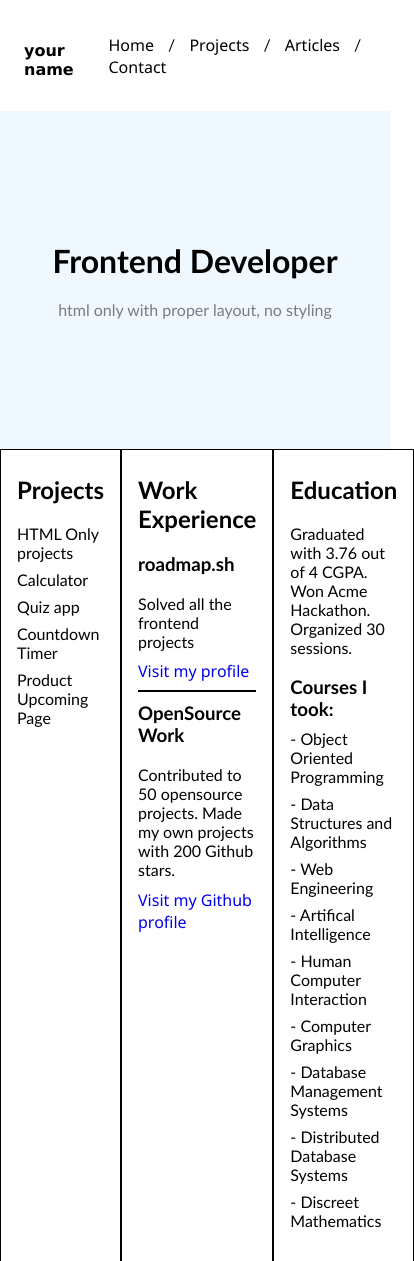
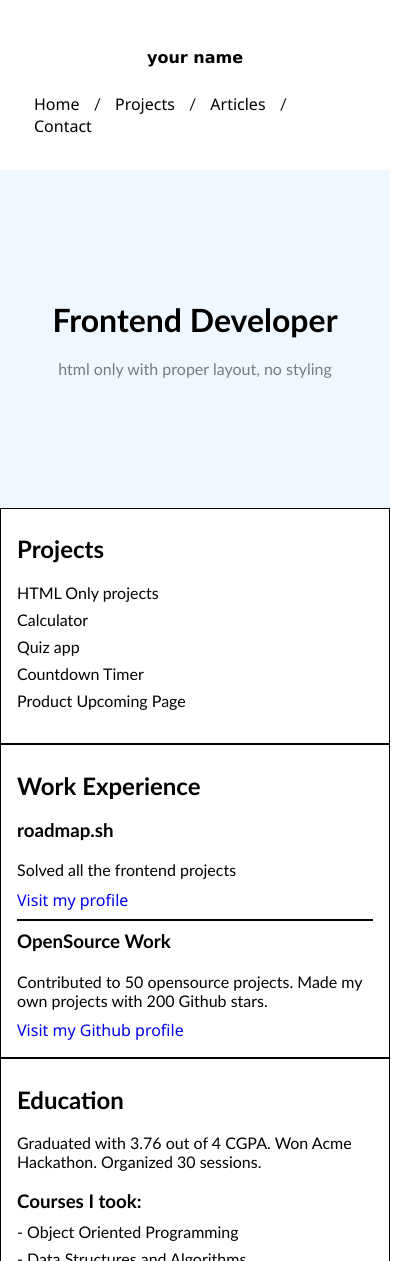
Before and after one commit to prakash2077/basic-html-website, a plain HTML site: page index.html in a window 390 px wide. Shown: the top 1261 px of the page, 414 px wide, since content can reach past the window. Drawn offline with Linux system fonts and the light colour scheme.

Commit message:
Added Media Queries

```diff
--- a/style.css
+++ b/style.css
@@ -85,3 +85,14 @@ footer{
     height: 20vh;
     font-weight: 600;
 }
+@media screen and (max-width :700px) {
+    nav{
+        flex-direction: column;
+    }
+    nav>span{
+        padding: 1rem;
+    }
+    main{
+        flex-direction: column;
+    }
+}
```
